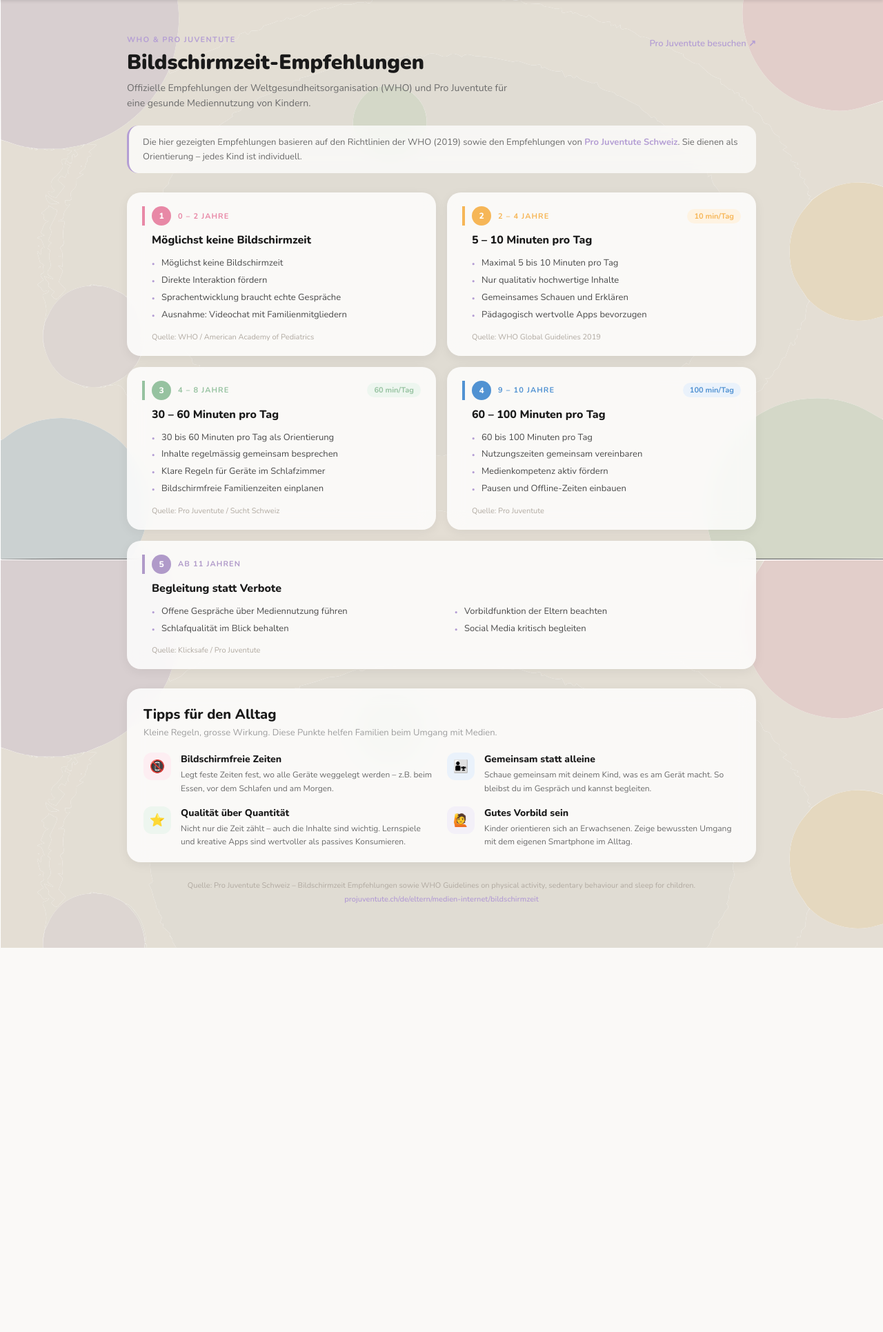
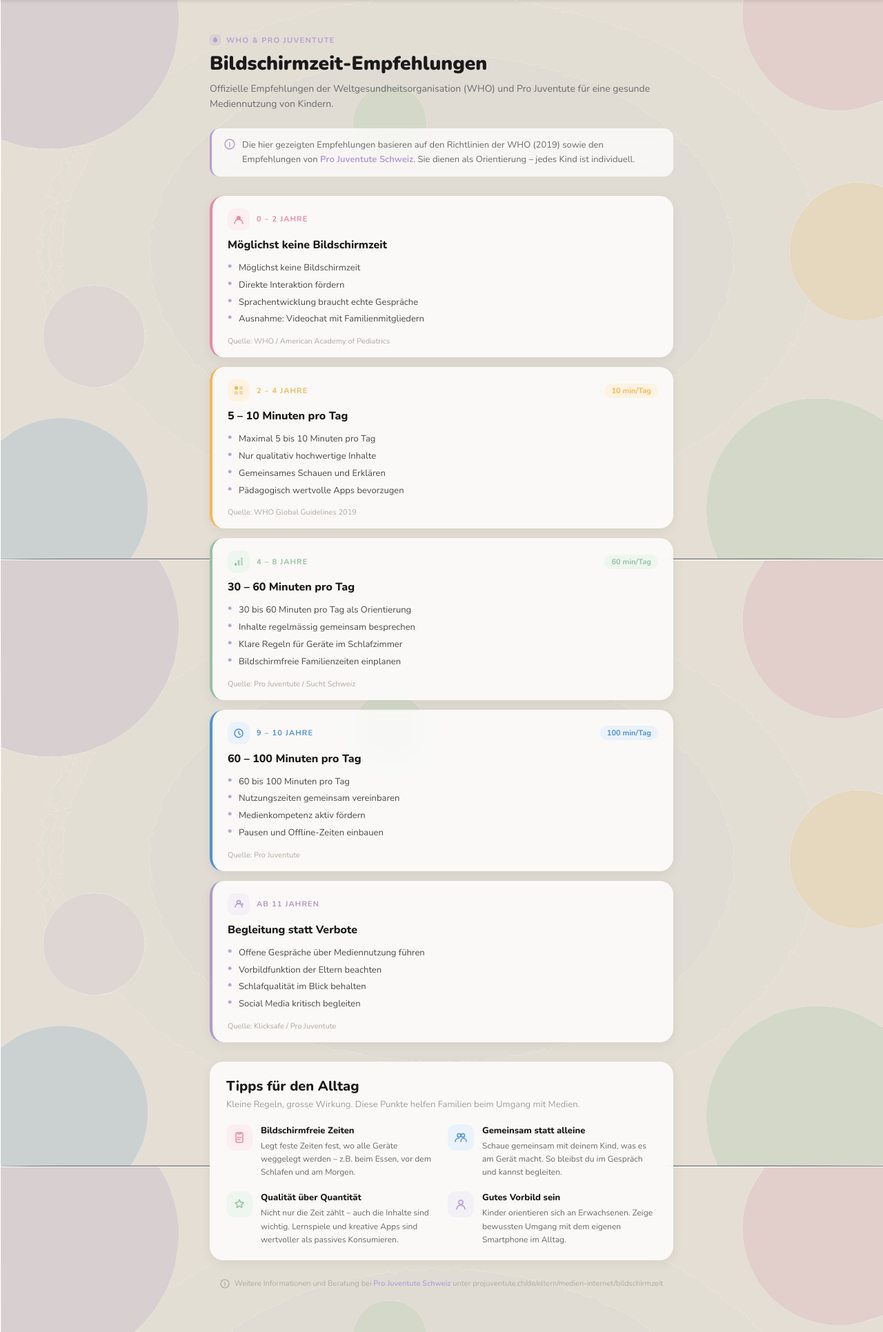
Before and after one commit to alishajaye/Lumi, a PHP site: page /empfehlungen.html in a window 1280 px wide. Shown: the part 70-2001 px from the top of the page at 69% size. Before the commit the page ends 1444 px from the top, so only its background shows below. Run offline with PHP 8.4, Linux system fonts and the light colour scheme.

Commit message:
empfehlungen variante 2

```diff
--- a/css/style.css
+++ b/css/style.css
@@ -460,22 +460,17 @@ body.produkte-page .shop-hero {
    ============================================= */
 
 .empf-container {
-  max-width: 960px;
+  max-width: 720px;
   margin: 0 auto;
   padding: 40px 24px 60px;
 }
 
 /* Header */
-.empf-header {
+.empf-source-row {
   display: flex;
-  align-items: flex-start;
-  justify-content: space-between;
-  margin-bottom: 20px;
-  gap: 20px;
-}
-
-.empf-header-left {
-  flex: 1;
+  align-items: center;
+  gap: 8px;
+  margin-bottom: 10px;
 }
 
 .empf-source-label {
@@ -484,12 +479,10 @@ body.produkte-page .shop-hero {
   letter-spacing: 0.12em;
   color: #b49ed4;
   text-transform: uppercase;
-  display: block;
-  margin-bottom: 8px;
 }
 
 .empf-title {
-  font-size: 30px;
+  font-size: 28px;
   font-weight: 900;
   color: #1a1a1a;
   margin-bottom: 8px;
@@ -501,30 +494,19 @@ body.produkte-page .shop-hero {
   color: #6b6b6b;
   font-weight: 500;
   line-height: 1.6;
-  max-width: 580px;
+  margin-bottom: 24px;
 }
 
-.empf-extern-link {
-  font-size: 13px;
-  font-weight: 600;
-  color: #b49ed4;
-  text-decoration: none;
-  white-space: nowrap;
-  margin-top: 4px;
-}
-
-.empf-extern-link:hover {
-  color: #8a6bbf;
-  text-decoration: underline;
-}
-
-/* Hinweis Box */
+/* Hinweis */
 .empf-hinweis {
+  display: flex;
+  align-items: flex-start;
+  gap: 10px;
   background: rgba(255, 255, 255, 0.75);
   backdrop-filter: blur(12px);
   -webkit-backdrop-filter: blur(12px);
-  border-radius: 16px;
-  padding: 14px 20px;
+  border-radius: 14px;
+  padding: 14px 18px;
   font-size: 13px;
   color: #6b6b6b;
   line-height: 1.6;
@@ -537,11 +519,11 @@ body.produkte-page .shop-hero {
   font-weight: 700;
 }
 
-/* Grid Altersgruppen */
-.empf-grid {
-  display: grid;
-  grid-template-columns: repeat(2, 1fr);
-  gap: 16px;
+/* Einzelne Spalte */
+.empf-list-wrap {
+  display: flex;
+  flex-direction: column;
+  gap: 14px;
   margin-bottom: 28px;
 }
 
@@ -551,7 +533,7 @@ body.produkte-page .shop-hero {
   backdrop-filter: blur(12px);
   -webkit-backdrop-filter: blur(12px);
   border-radius: 20px;
-  padding: 20px 22px;
+  padding: 18px 22px 16px;
   box-shadow: 0 4px 16px rgba(0,0,0,0.06);
   transition: transform 0.2s, box-shadow 0.2s;
 }
@@ -561,26 +543,18 @@ body.produkte-page .shop-hero {
   box-shadow: 0 8px 24px rgba(0,0,0,0.09);
 }
 
-.empf-card-full {
-  grid-column: 1 / -1;
-}
-
-/* Karten Header */
-.empf-card-header {
+/* Karten Top-Zeile (Icon + Altersbezeichnung + Badge) */
+.empf-card-top {
   display: flex;
   align-items: center;
   gap: 10px;
   margin-bottom: 10px;
-  padding-left: 10px;
 }
 
-.empf-dot {
-  width: 28px;
-  height: 28px;
-  border-radius: 50%;
-  color: #fff;
-  font-size: 12px;
-  font-weight: 800;
+.empf-icon-wrap {
+  width: 32px;
+  height: 32px;
+  border-radius: 10px;
   display: flex;
   align-items: center;
   justify-content: center;
@@ -602,18 +576,21 @@ body.produkte-page .shop-hero {
   border-radius: 50px;
 }
 
-/* Karten Inhalt */
+/* Karten Body */
+.empf-card-body {
+  padding-left: 0;
+}
+
 .empf-card-title {
   font-size: 16px;
   font-weight: 800;
   color: #1a1a1a;
   margin-bottom: 10px;
-  padding-left: 14px;
 }
 
 .empf-list {
   list-style: none;
-  padding-left: 14px;
+  padding: 0;
   margin-bottom: 12px;
 }
 
@@ -621,42 +598,34 @@ body.produkte-page .shop-hero {
   font-size: 13px;
   color: #4a4a4a;
   line-height: 1.6;
-  padding: 2px 0;
-  padding-left: 14px;
+  padding: 2px 0 2px 16px;
   position: relative;
 }
 
 .empf-list li::before {
-  content: '·';
+  content: '*';
   position: absolute;
   left: 0;
   color: #b49ed4;
   font-weight: 900;
-  font-size: 16px;
-  line-height: 1.4;
-}
-
-/* Letzte Karte mit 2 Spalten Liste */
-.empf-list-cols {
-  display: grid;
-  grid-template-columns: repeat(2, 1fr);
-  gap: 0 24px;
+  font-size: 14px;
+  line-height: 1.5;
 }
 
 .empf-quelle {
   font-size: 11px;
   color: #b0a9a0;
-  padding-left: 14px;
   display: block;
+  margin-top: 4px;
 }
 
-/* Tipps Sektion */
+/* Tipps */
 .empf-tipps {
   background: rgba(255, 255, 255, 0.82);
   backdrop-filter: blur(12px);
   -webkit-backdrop-filter: blur(12px);
   border-radius: 20px;
-  padding: 24px 24px 20px;
+  padding: 22px 24px 20px;
   box-shadow: 0 4px 16px rgba(0,0,0,0.06);
   margin-bottom: 24px;
 }
@@ -678,28 +647,27 @@ body.produkte-page .shop-hero {
 .empf-tipps-grid {
   display: grid;
   grid-template-columns: repeat(2, 1fr);
-  gap: 16px;
+  gap: 18px;
 }
 
 .empf-tipp-card {
   display: flex;
   align-items: flex-start;
-  gap: 14px;
+  gap: 12px;
 }
 
 .empf-tipp-icon {
-  width: 40px;
-  height: 40px;
+  width: 38px;
+  height: 38px;
   border-radius: 12px;
   display: flex;
   align-items: center;
   justify-content: center;
-  font-size: 18px;
   flex-shrink: 0;
 }
 
 .empf-tipp-name {
-  font-size: 14px;
+  font-size: 13px;
   font-weight: 800;
   color: #1a1a1a;
   margin-bottom: 4px;
@@ -712,7 +680,7 @@ body.produkte-page .shop-hero {
   font-weight: 500;
 }
 
-/* Footer Quelle */
+/* Footer */
 .empf-footer-quelle {
   font-size: 11px;
   color: #b0a9a0;
--- a/empfehlungen.html
+++ b/empfehlungen.html
@@ -34,35 +34,36 @@
     });
   </script>
 
-  <!-- HAUPTINHALT -->
   <div class="empf-container">
 
     <!-- HEADER -->
     <div class="empf-header">
-      <div class="empf-header-left">
+      <div class="empf-source-row">
+        <svg width="16" height="16" viewBox="0 0 16 16" fill="none"><rect width="16" height="16" rx="4" fill="#b49ed4" opacity="0.2"/><path d="M8 3.5C8 3.5 5 6 5 8.5C5 10.157 6.343 11.5 8 11.5C9.657 11.5 11 10.157 11 8.5C11 6 8 3.5 8 3.5Z" fill="#b49ed4"/></svg>
         <span class="empf-source-label">WHO &amp; PRO JUVENTUTE</span>
+      </div>
       <h1 class="empf-title">Bildschirmzeit-Empfehlungen</h1>
       <p class="empf-subtitle">Offizielle Empfehlungen der Weltgesundheitsorganisation (WHO) und Pro Juventute für eine gesunde Mediennutzung von Kindern.</p>
-      </div>
-      <a href="https://www.projuventute.ch/de/eltern/medien-internet/bildschirmzeit" target="_blank" rel="noopener noreferrer" class="empf-extern-link">
-        Pro Juventute besuchen ↗
-      </a>
     </div>
 
     <!-- HINWEIS -->
     <div class="empf-hinweis">
-      Die hier gezeigten Empfehlungen basieren auf den Richtlinien der WHO (2019) sowie den Empfehlungen von <strong>Pro Juventute Schweiz</strong>. Sie dienen als Orientierung – jedes Kind ist individuell.
+      <svg width="16" height="16" viewBox="0 0 16 16" fill="none" style="flex-shrink:0;margin-top:1px"><circle cx="8" cy="8" r="7" stroke="#b49ed4" stroke-width="1.5"/><path d="M8 7v4M8 5.5v.5" stroke="#b49ed4" stroke-width="1.5" stroke-linecap="round"/></svg>
+      <span>Die hier gezeigten Empfehlungen basieren auf den Richtlinien der WHO (2019) sowie den Empfehlungen von <strong>Pro Juventute Schweiz</strong>. Sie dienen als Orientierung – jedes Kind ist individuell.</span>
     </div>
 
     <!-- ALTERSGRUPPEN -->
-    <div class="empf-grid">
+    <div class="empf-list-wrap">
 
       <!-- 0–2 Jahre -->
-      <div class="empf-card">
-        <div class="empf-card-header" style="border-left: 4px solid #E888A6;">
-          <div class="empf-dot" style="background: #E888A6;">1</div>
-          <span class="empf-age-label" style="color: #E888A6;">0 – 2 JAHRE</span>
+      <div class="empf-card" style="border-left: 4px solid #E888A6;">
+        <div class="empf-card-top">
+          <div class="empf-icon-wrap" style="background:#FDEEF2;">
+            <svg width="18" height="18" viewBox="0 0 18 18" fill="none"><circle cx="9" cy="7" r="3" fill="#E888A6"/><path d="M3 15c0-3.314 2.686-6 6-6s6 2.686 6 6" stroke="#E888A6" stroke-width="1.5" stroke-linecap="round"/></svg>
           </div>
+          <span class="empf-age-label" style="color:#E888A6;">0 – 2 JAHRE</span>
+        </div>
+        <div class="empf-card-body">
           <h3 class="empf-card-title">Möglichst keine Bildschirmzeit</h3>
           <ul class="empf-list">
             <li>Möglichst keine Bildschirmzeit</li>
@@ -72,14 +73,18 @@
           </ul>
           <span class="empf-quelle">Quelle: WHO / American Academy of Pediatrics</span>
         </div>
+      </div>
 
       <!-- 2–4 Jahre -->
-      <div class="empf-card">
-        <div class="empf-card-header" style="border-left: 4px solid #F6B657;">
-          <div class="empf-dot" style="background: #F6B657;">2</div>
-          <span class="empf-age-label" style="color: #F6B657;">2 – 4 JAHRE</span>
-          <span class="empf-minbadge" style="background: #FEF3E2; color: #F6B657;">10 min/Tag</span>
+      <div class="empf-card" style="border-left: 4px solid #F6B657;">
+        <div class="empf-card-top">
+          <div class="empf-icon-wrap" style="background:#FEF3E2;">
+            <svg width="18" height="18" viewBox="0 0 18 18" fill="none"><rect x="3" y="3" width="5" height="5" rx="1.5" fill="#F6B657"/><rect x="10" y="3" width="5" height="5" rx="1.5" fill="#F6B657" opacity=".5"/><rect x="3" y="10" width="5" height="5" rx="1.5" fill="#F6B657" opacity=".5"/><rect x="10" y="10" width="5" height="5" rx="1.5" fill="#F6B657" opacity=".5"/></svg>
           </div>
+          <span class="empf-age-label" style="color:#F6B657;">2 – 4 JAHRE</span>
+          <span class="empf-minbadge" style="background:#FEF3E2; color:#F6B657;">10 min/Tag</span>
+        </div>
+        <div class="empf-card-body">
           <h3 class="empf-card-title">5 – 10 Minuten pro Tag</h3>
           <ul class="empf-list">
             <li>Maximal 5 bis 10 Minuten pro Tag</li>
@@ -89,14 +94,18 @@
           </ul>
           <span class="empf-quelle">Quelle: WHO Global Guidelines 2019</span>
         </div>
+      </div>
 
       <!-- 4–8 Jahre -->
-      <div class="empf-card">
-        <div class="empf-card-header" style="border-left: 4px solid #96C2A0;">
-          <div class="empf-dot" style="background: #96C2A0;">3</div>
-          <span class="empf-age-label" style="color: #96C2A0;">4 – 8 JAHRE</span>
-          <span class="empf-minbadge" style="background: #EDF6EF; color: #96C2A0;">60 min/Tag</span>
+      <div class="empf-card" style="border-left: 4px solid #96C2A0;">
+        <div class="empf-card-top">
+          <div class="empf-icon-wrap" style="background:#EDF6EF;">
+            <svg width="18" height="18" viewBox="0 0 18 18" fill="none"><rect x="3" y="11" width="3" height="4" rx="1" fill="#96C2A0"/><rect x="7.5" y="7" width="3" height="8" rx="1" fill="#96C2A0" opacity=".7"/><rect x="12" y="3" width="3" height="12" rx="1" fill="#96C2A0" opacity=".5"/></svg>
           </div>
+          <span class="empf-age-label" style="color:#96C2A0;">4 – 8 JAHRE</span>
+          <span class="empf-minbadge" style="background:#EDF6EF; color:#96C2A0;">60 min/Tag</span>
+        </div>
+        <div class="empf-card-body">
           <h3 class="empf-card-title">30 – 60 Minuten pro Tag</h3>
           <ul class="empf-list">
             <li>30 bis 60 Minuten pro Tag als Orientierung</li>
@@ -106,14 +115,18 @@
           </ul>
           <span class="empf-quelle">Quelle: Pro Juventute / Sucht Schweiz</span>
         </div>
+      </div>
 
       <!-- 9–10 Jahre -->
-      <div class="empf-card">
-        <div class="empf-card-header" style="border-left: 4px solid #5192D2;">
-          <div class="empf-dot" style="background: #5192D2;">4</div>
-          <span class="empf-age-label" style="color: #5192D2;">9 – 10 JAHRE</span>
-          <span class="empf-minbadge" style="background: #EAF2FB; color: #5192D2;">100 min/Tag</span>
+      <div class="empf-card" style="border-left: 4px solid #5192D2;">
+        <div class="empf-card-top">
+          <div class="empf-icon-wrap" style="background:#EAF2FB;">
+            <svg width="18" height="18" viewBox="0 0 18 18" fill="none"><circle cx="9" cy="9" r="6" stroke="#5192D2" stroke-width="1.5"/><path d="M9 6v3l2 2" stroke="#5192D2" stroke-width="1.5" stroke-linecap="round" stroke-linejoin="round"/></svg>
           </div>
+          <span class="empf-age-label" style="color:#5192D2;">9 – 10 JAHRE</span>
+          <span class="empf-minbadge" style="background:#EAF2FB; color:#5192D2;">100 min/Tag</span>
+        </div>
+        <div class="empf-card-body">
           <h3 class="empf-card-title">60 – 100 Minuten pro Tag</h3>
           <ul class="empf-list">
             <li>60 bis 100 Minuten pro Tag</li>
@@ -123,15 +136,19 @@
           </ul>
           <span class="empf-quelle">Quelle: Pro Juventute</span>
         </div>
+      </div>
 
-      <!-- Ab 11 Jahre – volle Breite -->
-      <div class="empf-card empf-card-full">
-        <div class="empf-card-header" style="border-left: 4px solid #B09AC9;">
-          <div class="empf-dot" style="background: #B09AC9;">5</div>
-          <span class="empf-age-label" style="color: #B09AC9;">AB 11 JAHREN</span>
+      <!-- Ab 11 Jahre -->
+      <div class="empf-card" style="border-left: 4px solid #B09AC9;">
+        <div class="empf-card-top">
+          <div class="empf-icon-wrap" style="background:#F3F0F8;">
+            <svg width="18" height="18" viewBox="0 0 18 18" fill="none"><path d="M4 13c0-2.761 2.239-5 5-5s5 2.239 5 5" stroke="#B09AC9" stroke-width="1.5" stroke-linecap="round"/><circle cx="9" cy="6" r="2.5" stroke="#B09AC9" stroke-width="1.5"/><path d="M13.5 7.5l1.5 1.5-1.5 1.5" stroke="#B09AC9" stroke-width="1.5" stroke-linecap="round" stroke-linejoin="round"/></svg>
           </div>
+          <span class="empf-age-label" style="color:#B09AC9;">AB 11 JAHREN</span>
+        </div>
+        <div class="empf-card-body">
           <h3 class="empf-card-title">Begleitung statt Verbote</h3>
-        <ul class="empf-list empf-list-cols">
+          <ul class="empf-list">
             <li>Offene Gespräche über Mediennutzung führen</li>
             <li>Vorbildfunktion der Eltern beachten</li>
             <li>Schlafqualität im Blick behalten</li>
@@ -139,52 +156,66 @@
           </ul>
           <span class="empf-quelle">Quelle: Klicksafe / Pro Juventute</span>
         </div>
+      </div>
 
-    </div><!-- /empf-grid -->
+    </div><!-- /empf-list-wrap -->
 
     <!-- TIPPS -->
     <div class="empf-tipps">
       <h2 class="empf-tipps-title">Tipps für den Alltag</h2>
       <p class="empf-tipps-subtitle">Kleine Regeln, grosse Wirkung. Diese Punkte helfen Familien beim Umgang mit Medien.</p>
       <div class="empf-tipps-grid">
+
         <div class="empf-tipp-card">
-          <div class="empf-tipp-icon" style="background: #FDEEF2;">📵</div>
+          <div class="empf-tipp-icon" style="background:#FDEEF2;">
+            <svg width="20" height="20" viewBox="0 0 20 20" fill="none"><rect x="5" y="3" width="10" height="14" rx="2" stroke="#E888A6" stroke-width="1.5"/><line x1="7" y1="10" x2="13" y2="10" stroke="#E888A6" stroke-width="1.5" stroke-linecap="round"/><line x1="7" y1="13" x2="11" y2="13" stroke="#E888A6" stroke-width="1.5" stroke-linecap="round"/><path d="M8 3v2h4V3" stroke="#E888A6" stroke-width="1.5" stroke-linecap="round" stroke-linejoin="round"/></svg>
+          </div>
           <div>
             <div class="empf-tipp-name">Bildschirmfreie Zeiten</div>
             <div class="empf-tipp-text">Legt feste Zeiten fest, wo alle Geräte weggelegt werden – z.B. beim Essen, vor dem Schlafen und am Morgen.</div>
           </div>
         </div>
+
         <div class="empf-tipp-card">
-          <div class="empf-tipp-icon" style="background: #EAF2FB;">👨‍👧</div>
+          <div class="empf-tipp-icon" style="background:#EAF2FB;">
+            <svg width="20" height="20" viewBox="0 0 20 20" fill="none"><circle cx="7.5" cy="7" r="2.5" stroke="#5192D2" stroke-width="1.5"/><circle cx="13" cy="7" r="2.5" stroke="#5192D2" stroke-width="1.5"/><path d="M2 16c0-3 2.5-5 5.5-5" stroke="#5192D2" stroke-width="1.5" stroke-linecap="round"/><path d="M10 16c0-3 2-5 4-5s4 2 4 5" stroke="#5192D2" stroke-width="1.5" stroke-linecap="round"/></svg>
+          </div>
           <div>
             <div class="empf-tipp-name">Gemeinsam statt alleine</div>
             <div class="empf-tipp-text">Schaue gemeinsam mit deinem Kind, was es am Gerät macht. So bleibst du im Gespräch und kannst begleiten.</div>
           </div>
         </div>
+
         <div class="empf-tipp-card">
-          <div class="empf-tipp-icon" style="background: #EDF6EF;">⭐</div>
+          <div class="empf-tipp-icon" style="background:#EDF6EF;">
+            <svg width="20" height="20" viewBox="0 0 20 20" fill="none"><path d="M10 3l1.8 3.6L16 7.6l-3 2.9.7 4.1L10 12.4l-3.7 2.2.7-4.1-3-2.9 4.2-.6z" stroke="#96C2A0" stroke-width="1.5" stroke-linejoin="round" fill="none"/></svg>
+          </div>
           <div>
             <div class="empf-tipp-name">Qualität über Quantität</div>
             <div class="empf-tipp-text">Nicht nur die Zeit zählt – auch die Inhalte sind wichtig. Lernspiele und kreative Apps sind wertvoller als passives Konsumieren.</div>
           </div>
         </div>
+
         <div class="empf-tipp-card">
-          <div class="empf-tipp-icon" style="background: #F3F0F8;">🙋</div>
+          <div class="empf-tipp-icon" style="background:#F3F0F8;">
+            <svg width="20" height="20" viewBox="0 0 20 20" fill="none"><circle cx="10" cy="7" r="3" stroke="#B09AC9" stroke-width="1.5"/><path d="M4 17c0-3.314 2.686-6 6-6s6 2.686 6 6" stroke="#B09AC9" stroke-width="1.5" stroke-linecap="round"/></svg>
+          </div>
           <div>
             <div class="empf-tipp-name">Gutes Vorbild sein</div>
             <div class="empf-tipp-text">Kinder orientieren sich an Erwachsenen. Zeige bewussten Umgang mit dem eigenen Smartphone im Alltag.</div>
           </div>
         </div>
+
       </div>
     </div>
 
-    <!-- QUELLE FOOTER -->
+    <!-- FOOTER -->
     <p class="empf-footer-quelle">
-      Quelle: Pro Juventute Schweiz – Bildschirmzeit Empfehlungen sowie WHO Guidelines on physical activity, sedentary behaviour and sleep for children.<br>
-      <a href="https://www.projuventute.ch/de/eltern/medien-internet/bildschirmzeit" target="_blank" rel="noopener noreferrer">projuventute.ch/de/eltern/medien-internet/bildschirmzeit</a>
+      <svg width="14" height="14" viewBox="0 0 14 14" fill="none" style="display:inline;vertical-align:middle;margin-right:4px"><circle cx="7" cy="7" r="6" stroke="#b0a9a0" stroke-width="1.2"/><path d="M7 6v4M7 4.5v.5" stroke="#b0a9a0" stroke-width="1.2" stroke-linecap="round"/></svg>
+      Weitere Informationen und Beratung bei <a href="https://www.projuventute.ch/de/eltern/medien-internet/bildschirmzeit" target="_blank" rel="noopener noreferrer">Pro Juventute Schweiz</a> unter projuventute.ch/de/eltern/medien-internet/bildschirmzeit
     </p>
 
-  </div><!-- /empf-container -->
+  </div>
 
 </body>
 </html>
```
Lines whose indentation alone changed are shown as unchanged.
